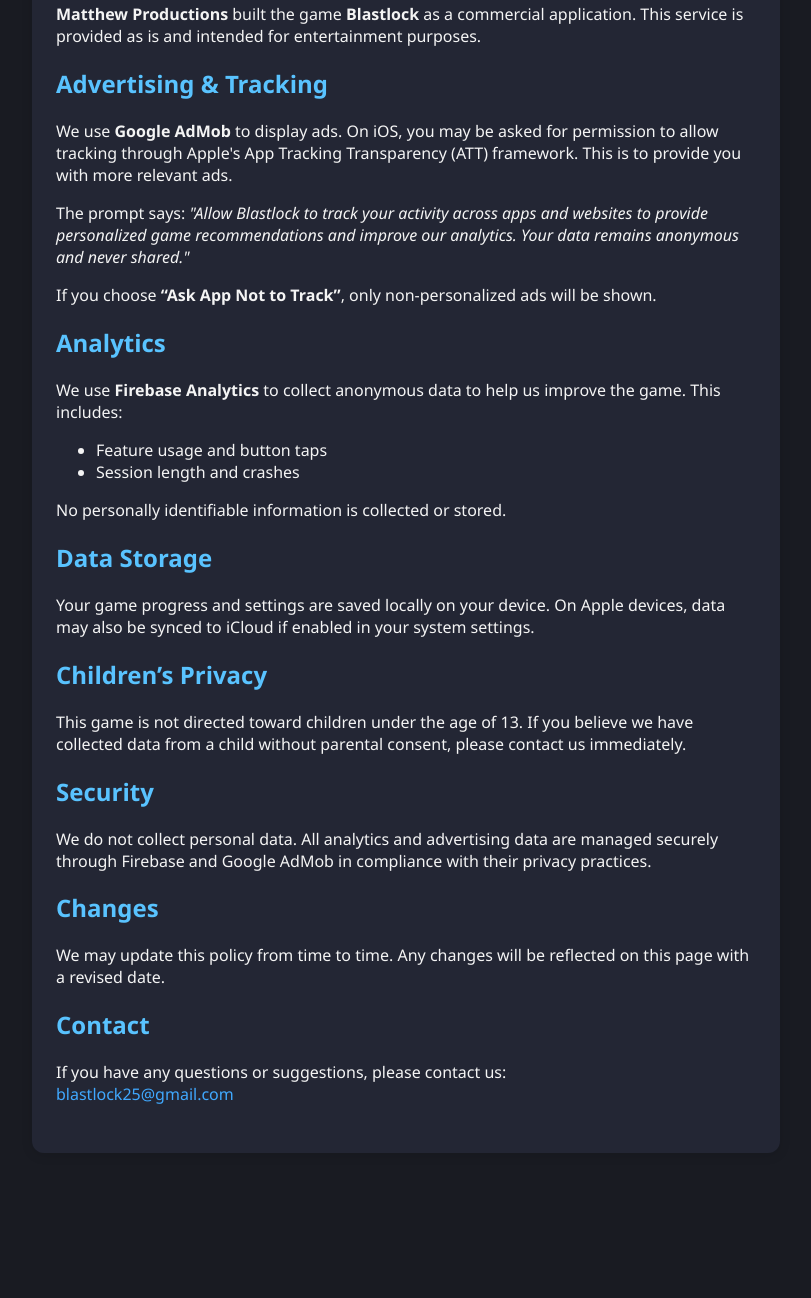
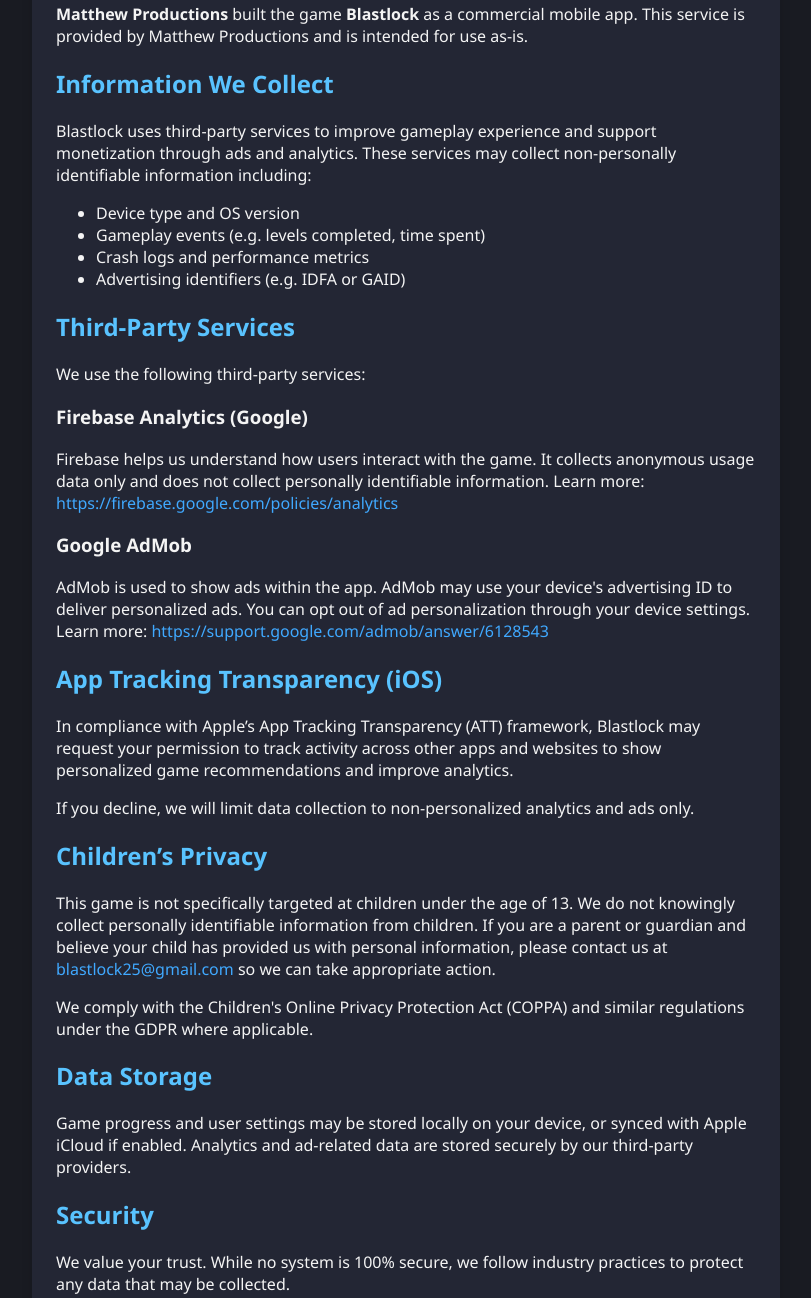
Before and after one commit to Jok3r182/jok3r182.github.io, a plain HTML site: page blastlock/privacy.html in a window 1280 px wide. Shown: the part 141-1439 px from the top of the page, without its empty margins (234-1045 px from the left). Before the commit the page ends 1342 px from the top, so only its background shows below. Drawn offline with Linux system fonts and the light colour scheme.

Commit message:
Update privacy.html

```diff
--- a/blastlock/privacy.html
+++ b/blastlock/privacy.html
@@ -1,9 +1,9 @@
 <!DOCTYPE html>
 <html lang="en">
 <head>
-  <meta charset="UTF-8">
+  <meta charset="UTF-8" />
   <title>Privacy Policy | Blastlock</title>
-  <meta name="viewport" content="width=device-width, initial-scale=1">
+  <meta name="viewport" content="width=device-width, initial-scale=1" />
   <style>
     body {
       background: #191b22;
@@ -42,52 +42,75 @@
 <body>
   <div class="container">
     <h1>Privacy Policy</h1>
-    <p><strong>Matthew Productions</strong> built the game <strong>Blastlock</strong> as a commercial application. This service is provided as is and intended for entertainment purposes.</p>
 
-    <h2>Advertising & Tracking</h2>
+    <p><strong>Matthew Productions</strong> built the game <strong>Blastlock</strong> as a commercial mobile app. This service is provided by Matthew Productions and is intended for use as-is.</p>
+
+    <h2>Information We Collect</h2>
+    <p>Blastlock uses third-party services to improve gameplay experience and support monetization through ads and analytics. These services may collect non-personally identifiable information including:</p>
+    <ul>
+      <li>Device type and OS version</li>
+      <li>Gameplay events (e.g. levels completed, time spent)</li>
+      <li>Crash logs and performance metrics</li>
+      <li>Advertising identifiers (e.g. IDFA or GAID)</li>
+    </ul>
+
+    <h2>Third-Party Services</h2>
+    <p>We use the following third-party services:</p>
+
+    <h3>Firebase Analytics (Google)</h3>
     <p>
-      We use <strong>Google AdMob</strong> to display ads. On iOS, you may be asked for permission to allow tracking through Apple's App Tracking Transparency (ATT) framework. This is to provide you with more relevant ads.
+      Firebase helps us understand how users interact with the game. It collects anonymous usage data only and does not collect personally identifiable information. Learn more:
+      <a href="https://firebase.google.com/policies/analytics">https://firebase.google.com/policies/analytics</a>
+    </p>
+
+    <h3>Google AdMob</h3>
+    <p>
+      AdMob is used to show ads within the app. AdMob may use your device's advertising ID to deliver personalized ads. You can opt out of ad personalization through your device settings.
+      Learn more: <a href="https://support.google.com/admob/answer/6128543">https://support.google.com/admob/answer/6128543</a>
+    </p>
+
+    <h2>App Tracking Transparency (iOS)</h2>
+    <p>
+      In compliance with Apple’s App Tracking Transparency (ATT) framework, Blastlock may request your permission to track activity across other apps and websites to show personalized game recommendations and improve analytics.
     </p>
     <p>
-      The prompt says: <em>"Allow Blastlock to track your activity across apps and websites to provide personalized game recommendations and improve our analytics. Your data remains anonymous and never shared."</em>
-    </p>
-    <p>
-      If you choose <strong>“Ask App Not to Track”</strong>, only non-personalized ads will be shown.
-    </p>
-
-    <h2>Analytics</h2>
-    <p>
-      We use <strong>Firebase Analytics</strong> to collect anonymous data to help us improve the game. This includes:
-    </p>
-    <ul>
-      <li>Feature usage and button taps</li>
-      <li>Session length and crashes</li>
-    </ul>
-    <p>No personally identifiable information is collected or stored.</p>
-
-    <h2>Data Storage</h2>
-    <p>
-      Your game progress and settings are saved locally on your device. On Apple devices, data may also be synced to iCloud if enabled in your system settings.
+      If you decline, we will limit data collection to non-personalized analytics and ads only.
     </p>
 
     <h2>Children’s Privacy</h2>
     <p>
-      This game is not directed toward children under the age of 13. If you believe we have collected data from a child without parental consent, please contact us immediately.
+      This game is not specifically targeted at children under the age of 13. We do not knowingly collect personally identifiable information from children. If you are a parent or guardian and believe your child has provided us with personal information, please contact us at
+      <span class="email">blastlock25@gmail.com</span> so we can take appropriate action.
+    </p>
+    <p>
+      We comply with the Children's Online Privacy Protection Act (COPPA) and similar regulations under the GDPR where applicable.
+    </p>
+
+    <h2>Data Storage</h2>
+    <p>
+      Game progress and user settings may be stored locally on your device, or synced with Apple iCloud if enabled. Analytics and ad-related data are stored securely by our third-party providers.
     </p>
 
     <h2>Security</h2>
     <p>
-      We do not collect personal data. All analytics and advertising data are managed securely through Firebase and Google AdMob in compliance with their privacy practices.
+      We value your trust. While no system is 100% secure, we follow industry practices to protect any data that may be collected.
     </p>
 
-    <h2>Changes</h2>
+    <h2>Your Choices</h2>
+    <ul>
+      <li>You can limit ad tracking from your device’s settings (e.g. “Limit Ad Tracking” on iOS).</li>
+      <li>You can reset your advertising ID in your system settings.</li>
+      <li>You can opt out of tracking when prompted via the ATT request on iOS.</li>
+    </ul>
+
+    <h2>Changes to This Policy</h2>
     <p>
-      We may update this policy from time to time. Any changes will be reflected on this page with a revised date.
+      This privacy policy may be updated from time to time. You are advised to review this page periodically for any changes.
     </p>
 
     <h2>Contact</h2>
     <p>
-      If you have any questions or suggestions, please contact us:<br>
+      For any questions or concerns about this policy, contact us at:<br />
       <span class="email">blastlock25@gmail.com</span>
     </p>
   </div>
```
